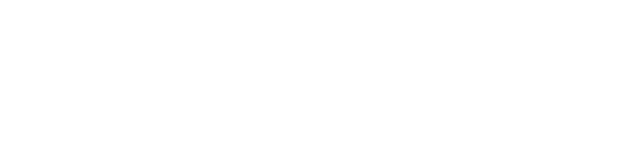
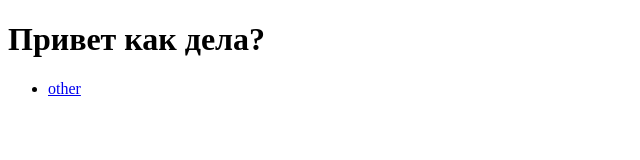
Before and after one commit to IGaleNI/repairdesignproject, a plain HTML site: page index.html in a window 1280 px wide. Shown: the whole page, without its empty margins (0-640 px from the left). Drawn offline with Linux system fonts and the light colour scheme.

Commit message:
Upload fonts

```diff
--- a/assets/style/normolize.css
+++ b/assets/style/normolize.css
@@ -1,4 +1,4 @@
-body {
+* {
   box-sizing: border-box;
 }
 
@@ -9,7 +9,6 @@ body {
   padding: 0;
   list-style-type: none;
   text-decoration: none;
-  color: #fff;
   font-size: 16px;
   font-weight: 400;
 }
--- a/assets/style/style.css
+++ b/assets/style/style.css
@@ -1 +1,25 @@
+@font-face {
+  font-family: "Nunito Sans";
+  src: url(../fonts/NunitoSans-Regular.woff2) format("woff2");
+  font-weight: 400;
+  font-style: normal;
+  font-display: swap;
+}
+
+@font-face {
+  font-family: "Nunito Sans";
+  src: url(../fonts/NunitoSans-Bold.woff2) format("woff2");
+  font-weight: 700;
+  font-style: normal;
+  font-display: swap;
+}
+
+@font-face {
+  font-family: "Yeseva One";
+  src: url(../fonts/YesevaOne-Regular.woff2) format("woff2");
+  font-weight: 700;
+  font-style: normal;
+  font-display: swap;
+}
+
 @import url(normolize.css);
```
Also changed, not shown: assets/fonts/NunitoSans-Bold.woff2 (added), assets/fonts/NunitoSans-Regular.woff2 (added), assets/fonts/YesevaOne-Regular.woff2 (added).
